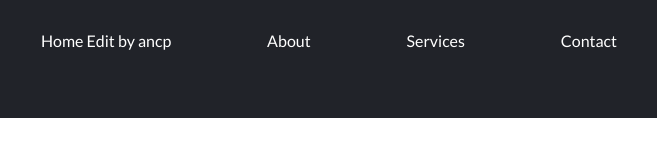
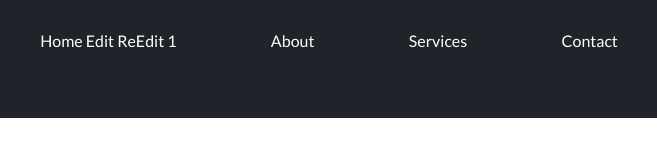
Before and after one commit to SIRIUS-webkit/Git-Tuto, a plain HTML site: page main.html in a window 1280 px wide. Shown: the full height of the page, 551-1208 px from the left. Drawn offline with Linux system fonts and the light colour scheme.

Commit message:
Update main.html
edited by ancp

```diff
--- a/main.html
+++ b/main.html
@@ -21,7 +21,7 @@
           <span class="bar"></span>
         </div>
         <ul class="nav-menu">
-          <li><a href="#" class="nav-links">Home Edit by ancp</a></li>
+          <li><a href="#" class="nav-links">Home Edit ReEdit 1</a></li>
           <li><a href="#" class="nav-links">About</a></li>
           <li><a href="#" class="nav-links">Services</a></li>
           <li><a href="#" class="nav-links">Contact</a></li>
```
